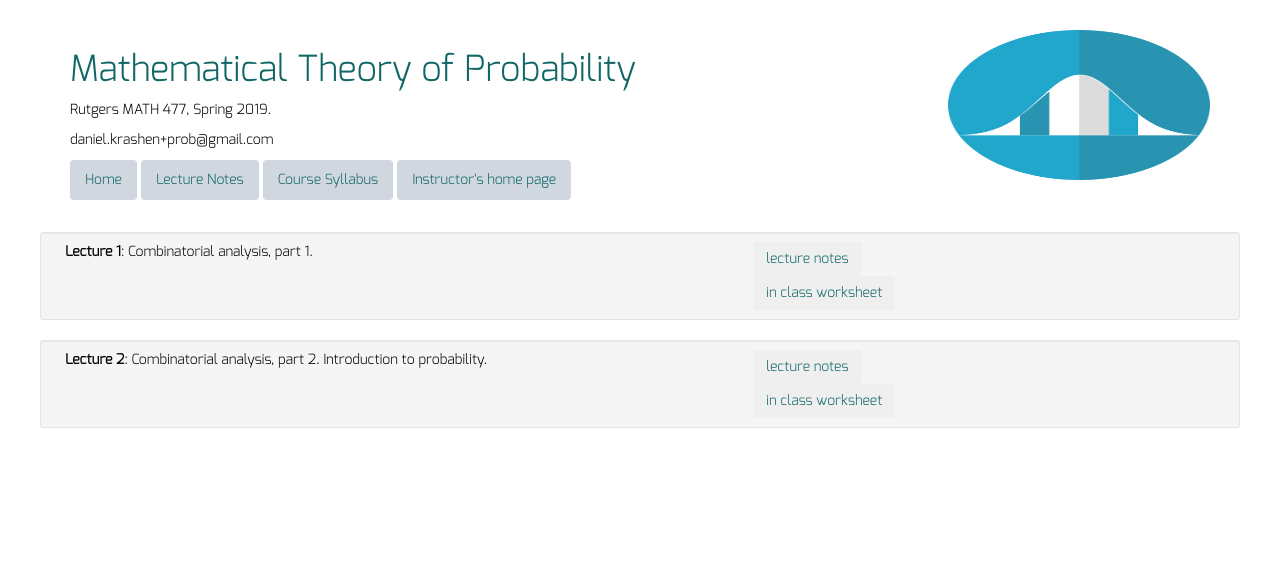
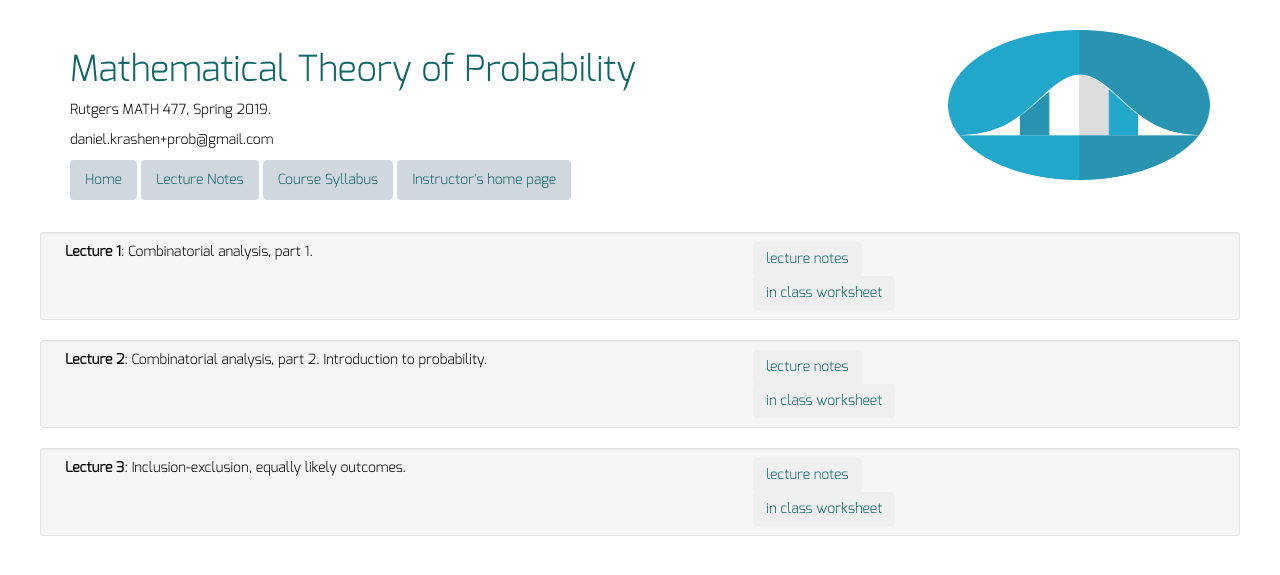
Before and after one commit to dkrashen/probability, a Jekyll site: the page built from lectures/index.html, in a window 1280 px wide. Shown: the top 575 px of the page. Built offline with Jekyll 4.4.1, drawn with Linux system fonts in a browser that asks for light colours; nearby versions of some CDN libraries.

Commit message:
add lecture 3 and related material

```diff
--- a/_data/lectures.yml
+++ b/_data/lectures.yml
@@ -6,3 +6,7 @@
   filename: "lecture2.pdf"
   description: "Combinatorial analysis, part 2. Introduction to probability."
   quizfilename: "quiz2.pdf"
+- title: "Lecture 3"
+  filename: "lecture3.pdf"
+  description: "Inclusion-exclusion, equally likely outcomes."
+  quizfilename: "quiz3.pdf"
```
Also changed, not shown: 2 other files.
